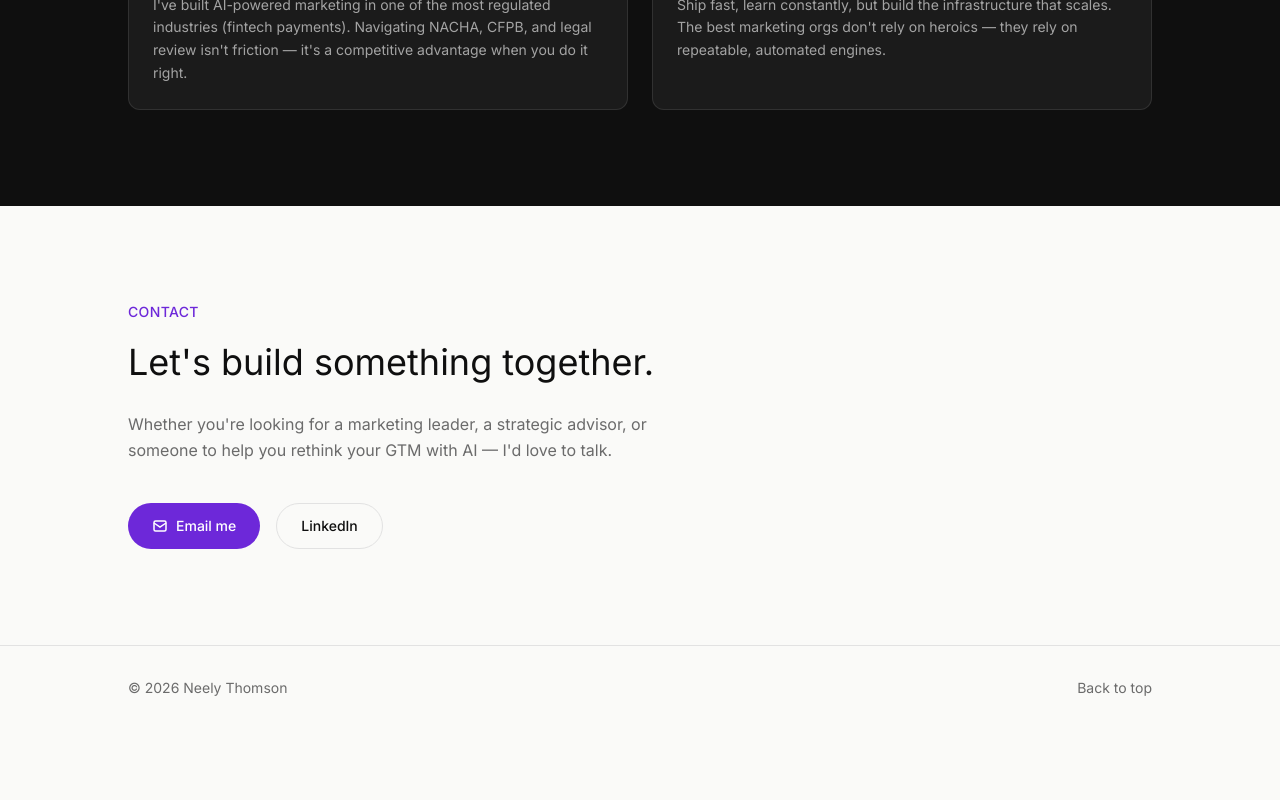
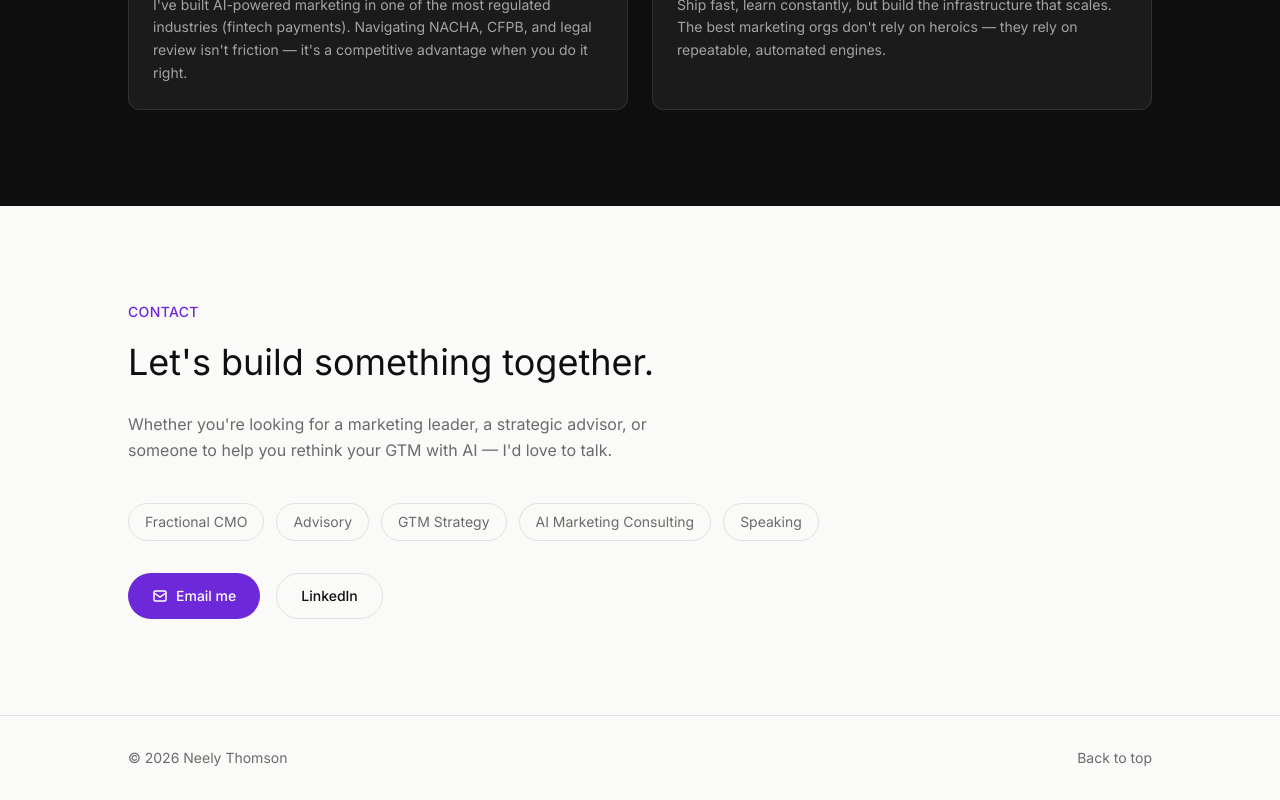
Before and after one commit to neelythomson/neelythomson-site, a Next.js app: page / in a window 1280 px wide. Shown: the part 3269-4069 px from the top of the page. Before the commit the page ends 3999 px from the top, so only its background shows below. Built offline with nearby package versions, Linux system fonts and the light colour scheme.

Commit message:
Contact: add service tag pills for open-to areas

```diff
--- a/src/components/Contact.tsx
+++ b/src/components/Contact.tsx
@@ -16,6 +16,17 @@ export default function Contact() {
           advisor, or someone to help you rethink your GTM with AI — I&apos;d
           love to talk.
         </p>
+
+        <div className="flex flex-wrap gap-3 mb-8">
+          {["Fractional CMO", "Advisory", "GTM Strategy", "AI Marketing Consulting", "Speaking"].map((item) => (
+            <span
+              key={item}
+              className="rounded-full border border-[var(--color-border)] px-4 py-2 text-sm text-[var(--color-muted)] hover:border-[var(--color-pop)] hover:text-[var(--color-pop)] transition-colors"
+            >
+              {item}
+            </span>
+          ))}
+        </div>
 
         <div className="flex flex-wrap gap-4">
           <a
```
